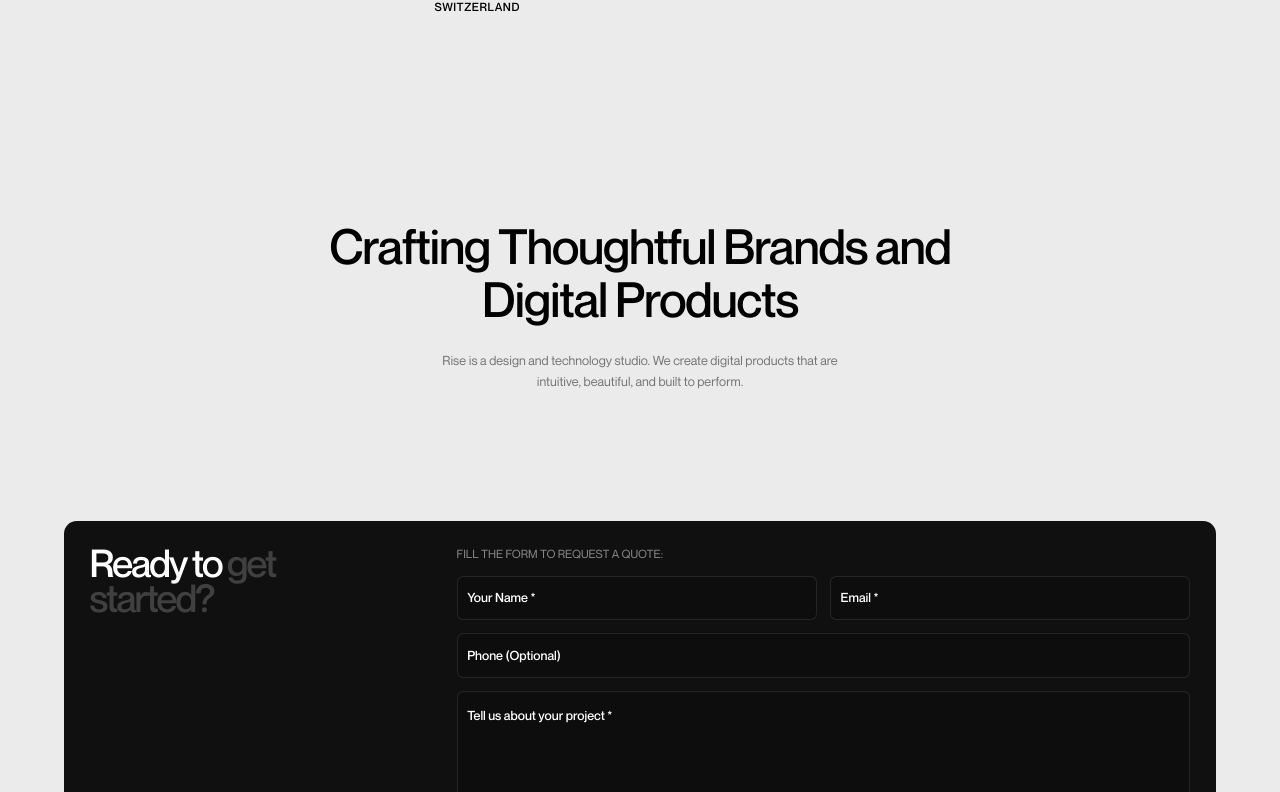
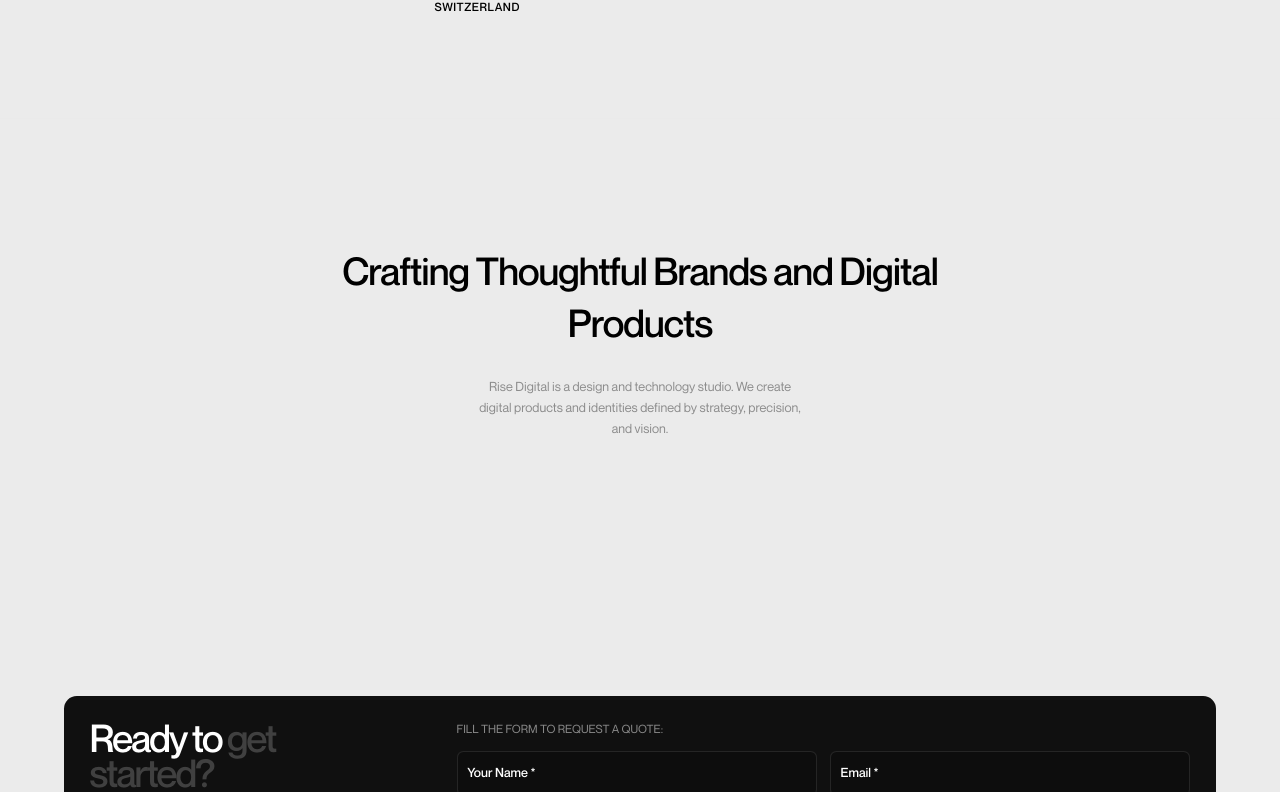
Before and after one commit to HashenS/Rise_Digital_Website, a Next.js app: page /portfolio in a window 1280 px wide. Shown: the part 3728-4520 px from the top of the page. Built offline with nearby package versions, Linux system fonts and the light colour scheme.

Commit message:
feat: implement scroll-triggered background color transitions and motion-based text reveal animations on portfolio and about pages

```diff
--- a/src/app/about/page.tsx
+++ b/src/app/about/page.tsx
@@ -1,5 +1,6 @@
 "use client";
 import React from "react";
+import { motion, useMotionValue, animate } from "motion/react";
 import ContactSection from "@/components/contact/ContactSection";
 import ShowcaseSection from "@/components/ShowcaseSection/ShowcaseSection";
 
@@ -27,8 +28,49 @@ const values = [
 ];
 
 export default function AboutPage() {
+  const textRef = React.useRef<HTMLHeadingElement>(null);
+  const isBlackRef = React.useRef(false);
+  const bgColor = useMotionValue("#ebebeb");
+  const textColor = useMotionValue("#000000");
+
+  const animateTo = React.useCallback(
+    (black: boolean) => {
+      if (isBlackRef.current === black) return;
+      isBlackRef.current = black;
+      animate(bgColor, black ? "#000000" : "#ebebeb", { duration: 0.5, ease: "easeInOut" });
+      animate(textColor, black ? "#ffffff" : "#000000", { duration: 0.5, ease: "easeInOut" });
+      if (black) {
+        document.body.classList.add("bg-black-active");
+      } else {
+        setTimeout(() => document.body.classList.remove("bg-black-active"), 500);
+      }
+    },
+    [bgColor, textColor],
+  );
+
+  React.useEffect(() => {
+    const handleScroll = () => {
+      if (window.scrollY < 50) { animateTo(false); return; }
+      if (!textRef.current) return;
+      const rect = textRef.current.getBoundingClientRect();
+      const textCenter = rect.top + rect.height / 2;
+      const viewportCenter = window.innerHeight / 2;
+      const isAtBottom =
+        window.innerHeight + window.scrollY >= document.documentElement.scrollHeight - 150 &&
+        window.scrollY > 50;
+      if (textCenter <= viewportCenter || isAtBottom) animateTo(true);
+      else animateTo(false);
+    };
+    window.addEventListener("scroll", handleScroll, { passive: true });
+    handleScroll();
+    return () => {
+      window.removeEventListener("scroll", handleScroll);
+      document.body.classList.remove("bg-black-active");
+    };
+  }, [animateTo]);
+
   return (
-    <div className="w-full bg-theme-light text-black transition-colors duration-300">
+    <motion.div className="w-full" style={{ backgroundColor: bgColor }}>
       {/* Light Background Section: Intro Header & Stats */}
       <div className="pt-28 md:pt-[10vw] pb-24 md:pb-[8vw] px-6 md:px-[5vw]">
         <div className="grid grid-cols-12 gap-8 md:gap-12 items-start">
@@ -183,22 +225,51 @@ export default function AboutPage() {
         </div>
       </div>
 
-      {/* Dark Background Section: Call to action & Contact Form */}
-      <div className="bg-black text-white pt-24 md:pt-[8vw] pb-[2vw] transition-colors duration-300">
-        {/* Pitch / Headline Section */}
-        <div className="flex flex-col items-center justify-center text-center px-6 mb-8 md:mb-12">
-          <h2 className="text-3xl md:text-[3.8vw] md:leading-[1.1] font-medium font-neue max-w-[80vw] md:max-w-[50vw] mb-4 md:mb-6 tracking-tight text-white">
-            Crafting Thoughtful Brands and Digital Products
-          </h2>
-          <p className="text-zinc-500 text-sm md:text-[1vw] max-w-[90vw] md:max-w-[32vw] leading-relaxed font-neue">
-            Rise is a design and technology studio. We create digital products
-            that are intuitive, beautiful, and built to perform.
-          </p>
-        </div>
+      <section className="md:px-[6.25vw] px-4 py-[10vw] border-t border-zinc-200/20 flex flex-col items-center text-center">
+        {/* Line-mask reveal heading */}
+        <h2
+          ref={textRef}
+          className="font-neue text-[7vw] md:text-[3vw] font-medium leading-tight tracking-tight"
+        >
+          {[
+            "Crafting Thoughtful Brands and Digital",
+            "Products",
+          ].map((line, i) => (
+            <span
+              key={i}
+              className="block"
+              style={{ paddingBottom: "0.12em", overflow: "hidden" }}
+            >
+              <motion.span
+                className="block"
+                style={{ color: textColor }}
+                initial={{ y: "105%" }}
+                animate={{ y: 0 }}
+                transition={{
+                  duration: 1,
+                  delay: i * 0.1,
+                  ease: [0.76, 0, 0.24, 1],
+                }}
+              >
+                {line}
+              </motion.span>
+            </span>
+          ))}
+        </h2>
 
-        {/* Reusing existing Contact Form Component */}
-        <ContactSection />
-      </div>
-    </div>
+        <motion.p
+          style={{ color: textColor }}
+          initial={{ opacity: 0, y: 12 }}
+          animate={{ opacity: 0.4, y: 0 }}
+          transition={{ duration: 0.8, delay: 0.35, ease: [0.76, 0, 0.24, 1] }}
+          className="mt-6 md:mt-[2vw] font-neue text-sm md:text-[1vw] max-w-[42ch] leading-relaxed"
+        >
+          Rise Digital is a design and technology studio. We create digital
+          products and identities defined by strategy, precision, and vision.
+        </motion.p>
+      </section>
+      {/* ── Contact ──────────────────────────────────────────────────── */}
+      <ContactSection />
+    </motion.div>
   );
 }
--- a/src/app/portfolio/page.tsx
+++ b/src/app/portfolio/page.tsx
@@ -276,31 +276,51 @@ export default function PortfolioPage() {
         </div>
       </div>
 
-      {/* Dark Background Section: Call to action & Contact Form */}
-      <div className="pt-24 md:pt-[8vw] pb-[2vw]">
-        {/* Pitch / Headline Section */}
-        <div className="flex flex-col items-center justify-center text-center px-6 mb-8 md:mb-12">
-          <h2
-            ref={textRef}
-            className={`text-3xl md:text-[3.8vw] md:leading-[1.1] font-medium font-neue max-w-[80vw] md:max-w-[50vw] mb-4 md:mb-6 tracking-tight transition-colors duration-[2500ms] ease-in-out ${
-              isBlack ? "text-white" : "text-black"
-            }`}
-          >
-            Crafting Thoughtful Brands and Digital Products
-          </h2>
-          <p
-            className={`text-sm md:text-[1vw] max-w-[90vw] md:max-w-[32vw] leading-relaxed font-neue transition-colors duration-[2500ms] ease-in-out ${
-              isBlack ? "text-white/50" : "text-black/50"
-            }`}
-          >
-            Rise is a design and technology studio. We create digital products
-            that are intuitive, beautiful, and built to perform.
-          </p>
-        </div>
+      <section className="md:px-[6.25vw] px-4 py-[10vw] border-t border-zinc-200/20 flex flex-col items-center text-center">
+        {/* Line-mask reveal heading */}
+        <h2
+          ref={textRef}
+          className="font-neue text-[7vw] md:text-[3vw] font-medium leading-tight tracking-tight"
+        >
+          {[
+            "Crafting Thoughtful Brands and Digital",
+            "Products",
+          ].map((line, i) => (
+            <span
+              key={i}
+              className="block"
+              style={{ paddingBottom: "0.12em", overflow: "hidden" }}
+            >
+              <motion.span
+                className="block"
+                style={{ color: textColor }}
+                initial={{ y: "105%" }}
+                animate={{ y: 0 }}
+                transition={{
+                  duration: 1,
+                  delay: i * 0.1,
+                  ease: [0.76, 0, 0.24, 1],
+                }}
+              >
+                {line}
+              </motion.span>
+            </span>
+          ))}
+        </h2>
 
-        {/* Reusing existing Contact Form Component */}
-        <ContactSection />
-      </div>
+        <motion.p
+          style={{ color: textColor }}
+          initial={{ opacity: 0, y: 12 }}
+          animate={{ opacity: 0.4, y: 0 }}
+          transition={{ duration: 0.8, delay: 0.35, ease: [0.76, 0, 0.24, 1] }}
+          className="mt-6 md:mt-[2vw] font-neue text-sm md:text-[1vw] max-w-[42ch] leading-relaxed"
+        >
+          Rise Digital is a design and technology studio. We create digital
+          products and identities defined by strategy, precision, and vision.
+        </motion.p>
+      </section>
+      {/* ── Contact ──────────────────────────────────────────────────── */}
+      <ContactSection />
     </motion.div>
   );
 }
```
